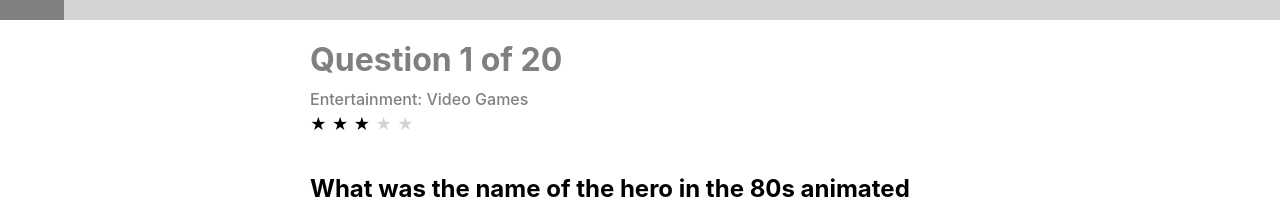
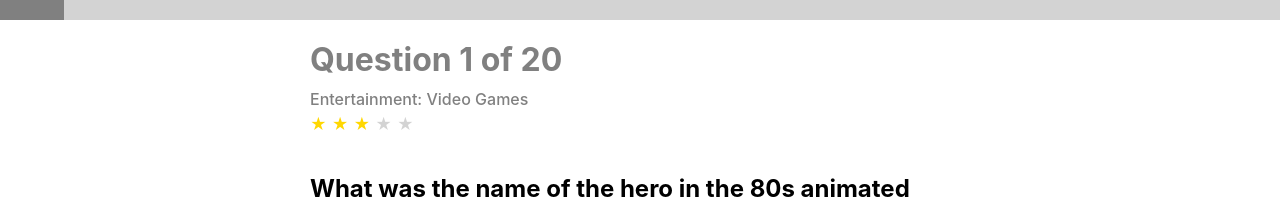
Before and after one commit to grv-saini-20/React-Quiz-Test, a React (Create React App) app: page / in a window 1280 px wide. Shown: the top 204 px of the page. Built offline with nearby package versions, Linux system fonts and the light colour scheme.

Commit message:
fix: adding some colors for accessibility

```diff
--- a/src/components/Difficulty/Difficulty.css
+++ b/src/components/Difficulty/Difficulty.css
@@ -8,5 +8,5 @@
   }
 
   .star.filled {
-    color: black;
+    color: gold;
   }
--- a/src/components/MarksProgressBar/MarksProgressBar.css
+++ b/src/components/MarksProgressBar/MarksProgressBar.css
@@ -24,7 +24,7 @@
   }
 
   .marks-bar::-webkit-progress-value {
-    background-color: rgb(71, 71, 71);
+    background-color: rgb(5, 172, 5);
     border-radius: 5px;
   }
 
@@ -51,7 +51,7 @@
   }
 
   .behind-bar::-webkit-progress-value {
-    background-color: rgb(26, 22, 22);
+    background-color: rgb(1, 54, 1);
     border-radius: 5px;
   }
 
```
